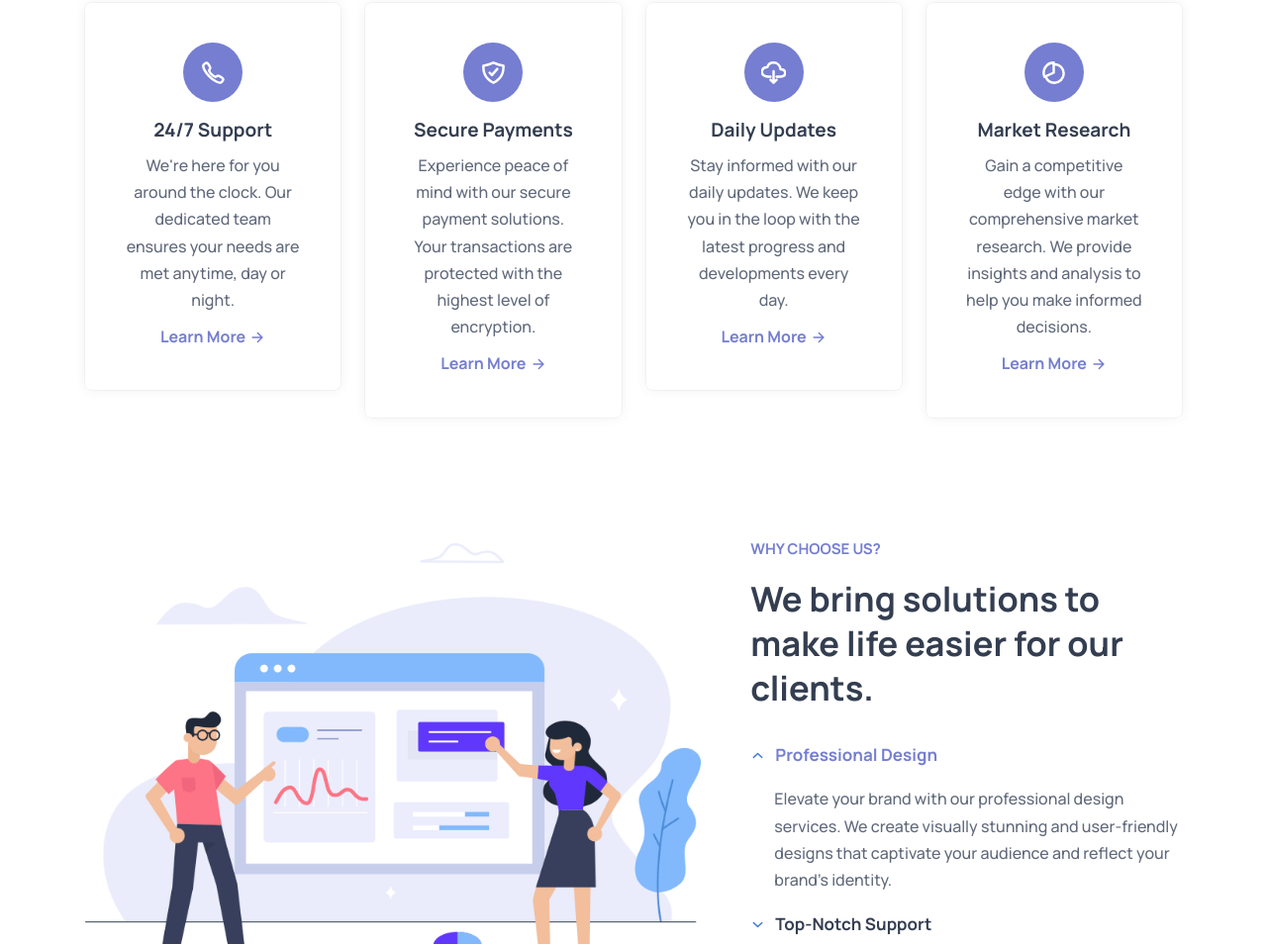
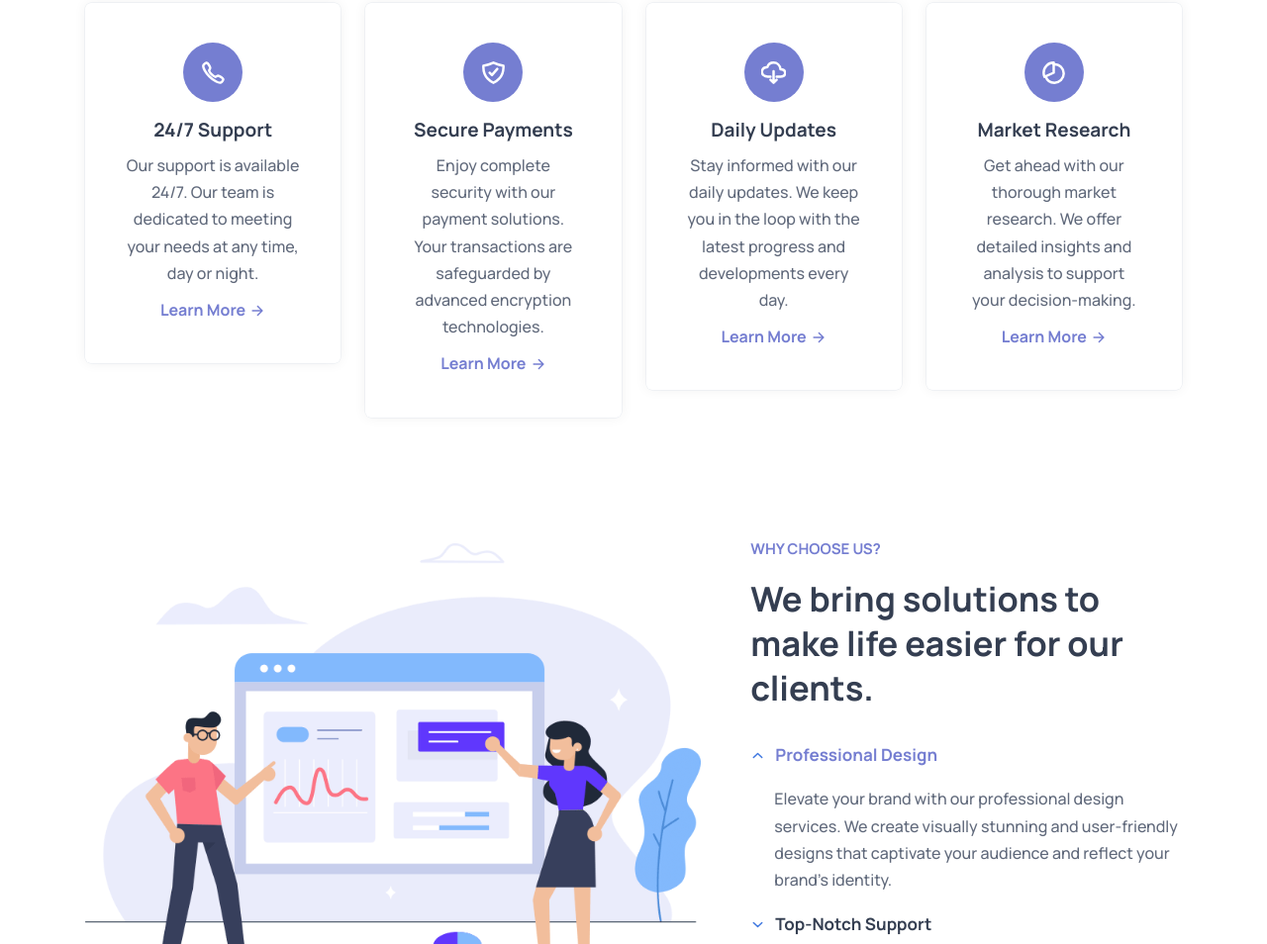
Before and after one commit to luka-vlahovic-0/Adex, a plain HTML site: page index.html in a window 1280 px wide. Shown: the part 1029-1983 px from the top of the page at 99% size. Drawn offline with nearby package versions, Linux system fonts and the light colour scheme.

Commit message:
Update index.html

```diff
--- a/index.html
+++ b/index.html
@@ -258,8 +258,7 @@
                 <h3 class="h4 card-title">24/7 Support</h3>
 
                 <p class="card-text">
-                  We're here for you around the clock. Our dedicated team ensures your needs are met anytime, day or night.
-                </p>
+                  Our support is available 24/7. Our team is dedicated to meeting your needs at any time, day or night.                </p>
 
                 <a href="#" class="btn-text">
                   <span class="span">Learn More</span>
@@ -280,8 +279,7 @@
                 <h3 class="h4 card-title">Secure Payments</h3>
 
                 <p class="card-text">
-                  Experience peace of mind with our secure payment solutions. Your transactions are protected with the highest level of encryption.
-                </p>
+                  Enjoy complete security with our payment solutions. Your transactions are safeguarded by advanced encryption technologies.                </p>
 
                 <a href="#" class="btn-text">
                   <span class="span">Learn More</span>
@@ -324,8 +322,7 @@
                 <h3 class="h4 card-title">Market Research</h3>
 
                 <p class="card-text">
-                  Gain a competitive edge with our comprehensive market research. We provide insights and analysis to help you make informed decisions.
-                </p>
+                  Get ahead with our thorough market research. We offer detailed insights and analysis to support your decision-making.                </p>
 
                 <a href="#" class="btn-text">
                   <span class="span">Learn More</span>
```
